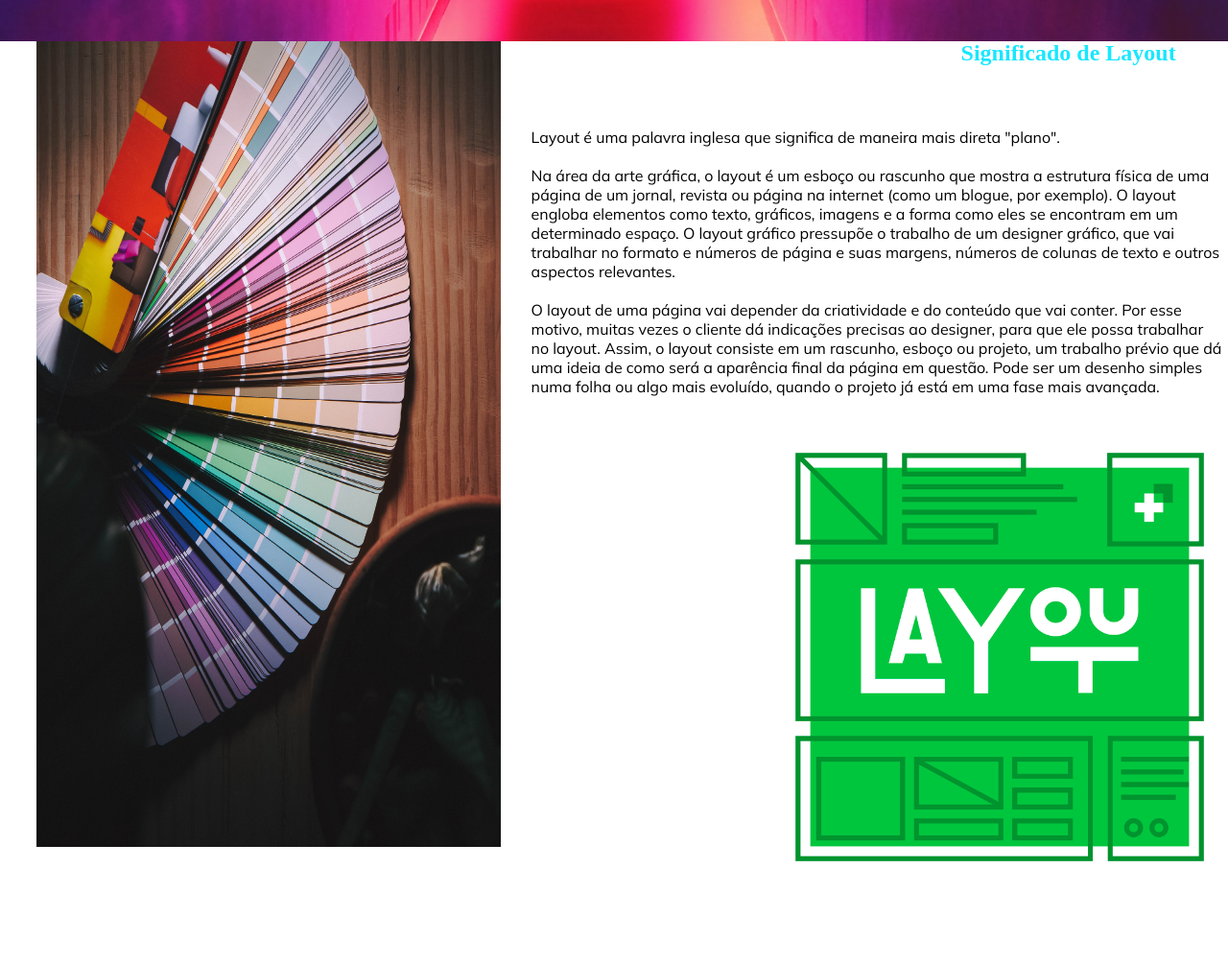
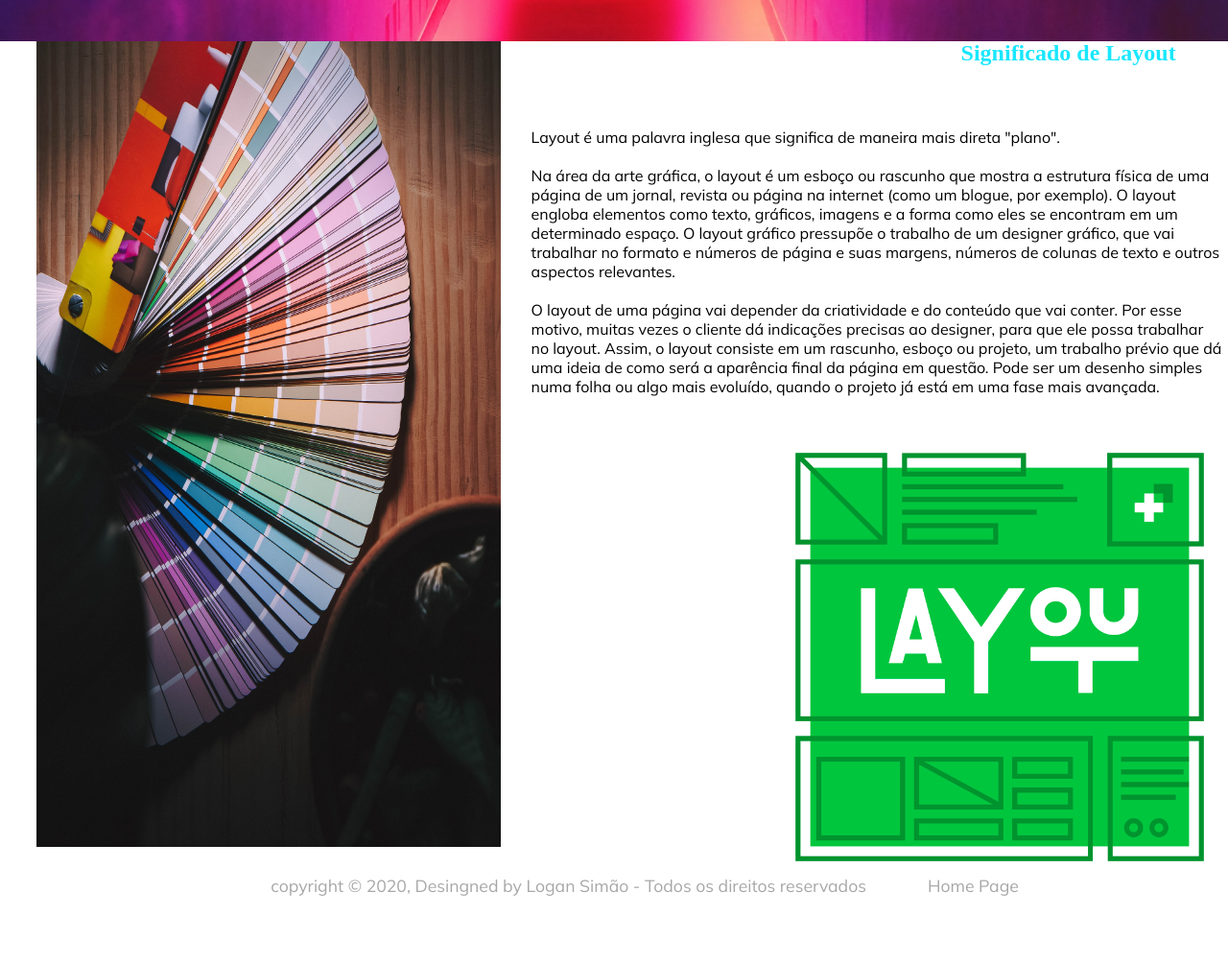
Before and after one commit to LoganSimao/Designer-DD, a plain HTML site: page pagina1.html in a window 1280 px wide. Shown: the part 757-1760 px from the top of the page at 96% size. Before the commit the page ends 1682 px from the top, so only its background shows below. Drawn offline with Linux system fonts and the light colour scheme; a web font is replaced by a local one.

Commit message:
:package: botoes home adicionado
para facilitar a navegação, nada muito detalhado.

```diff
--- a/pagina1.html
+++ b/pagina1.html
@@ -36,5 +36,13 @@
             </div>
         </div>
     </section>
+    <footer>
+        <div class="footer-content">
+            <p>
+                copyright &copy; 2020, Desingned by Logan Simão - Todos os direitos reservados
+            </p>
+            <a href="index.html">Home Page</a>
+        </div>
+    </footer>
 </body>
 </html>
--- a/style.css
+++ b/style.css
@@ -179,13 +179,27 @@ footer{
     display: flex;
     justify-content: center;
     align-items: center;
+    position: relative;
 
 }
 
+.footer-content{
+    display: flex;
+    justify-content: space-between;
+
+}
 .footer-content p{
     font-family: var(--font3);
     color: #a7a7a7;
     font-size: 1.1rem;
+}
+.footer-content a{
+    position: relative;
+    text-decoration: none;
+    color: #a7a7a7;
+    font-family: var(--font3);
+    font-size: 1.1rem;
+    left: 4rem;
 }
 
 /*estilo da pagina 2*/
```
Also changed, not shown: index.html (+2 -0 lines), pagina2.html (+8 -0 lines), pagina3.html (+8 -0 lines), 1 other file.
